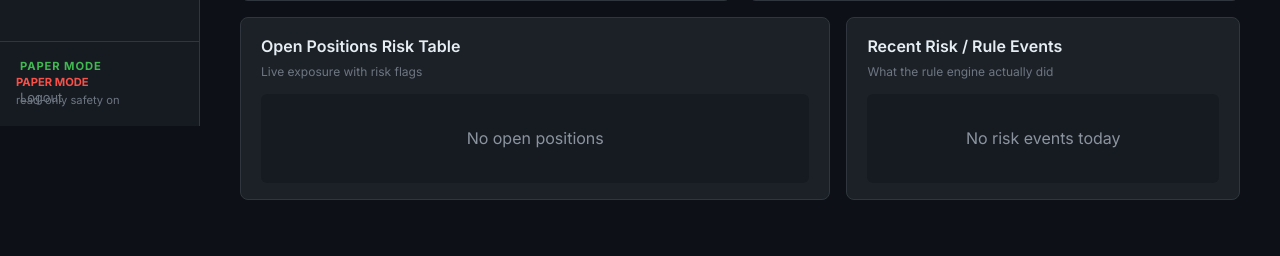
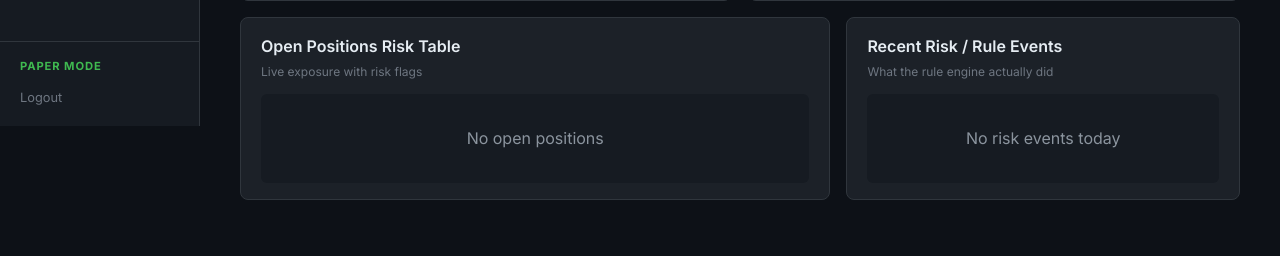
Before and after one commit to srinivas-thammanaboina/trading_journal, a FastAPI app: page /health in a window 1280 px wide. Shown: the part 674-930 px from the top of the page. Run offline with FastAPI, Linux system fonts and the light colour scheme; the visitor is signed in with stand-in values (Sample User, id 1); data that the repository does not hold is empty.

Commit message:
Remove floating PAPER MODE badge from health page (overlapped sidebar)
Co-Authored-By: Claude Opus 4.6 (1M context) <noreply@anthropic.com>

```diff
--- a/app/templates/health.html
+++ b/app/templates/health.html
@@ -261,9 +261,4 @@
     </div>
 </div>
 
-<!-- Paper Mode Badge -->
-<div style="position:fixed; bottom:1rem; left:1rem; font-size:0.7rem; z-index:100;">
-    <span style="color:var(--red); font-weight:700;">PAPER MODE</span><br>
-    <span style="color:var(--text-muted);">read-only safety on</span>
-</div>
 {% endblock %}
```
